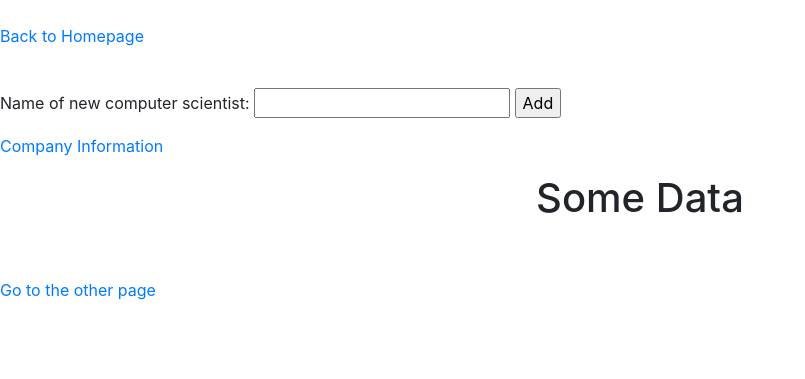
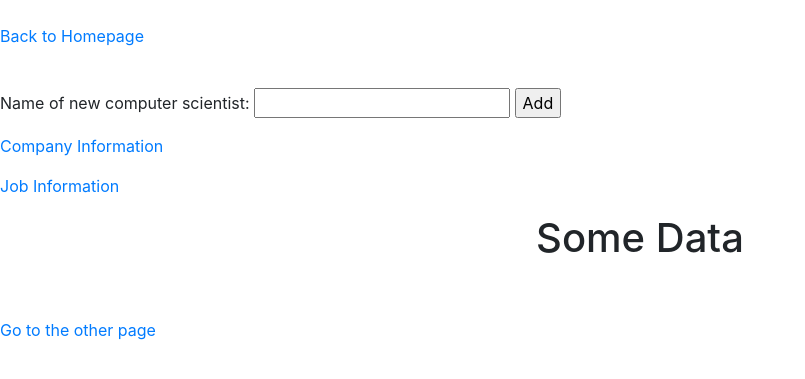
Before and after one commit to Mubai-Liu/Database-Project, a Flask app: template templates/index.html in a window 1280 px wide. Shown: the top 379 px of the page, without its empty margins (0-805 px from the left). Run offline with Flask 2, Linux system fonts and the light colour scheme; the template is opened without the code that fills it, so the values that code supplies are empty; parts of the project's set-up code (start-up, migrations or seed data) failed here and were passed over; some libraries are stand-ins or nearby versions.

Commit message:
Update index.html

```diff
--- a/templates/index.html
+++ b/templates/index.html
@@ -36,7 +36,13 @@
 </form>
 
 <form method ="GET" action="/companyListing">
-<p><a href="info">Company Information</a></p>
+<p><a href="companyListing">Company Information</a></p>
+</form>
+
+<form method ="GET" action="/jobListing">
+  <p>
+    <a href="jobListing">Job Information</a>
+  </p>
 </form>
 
 <div class = "content">
```
